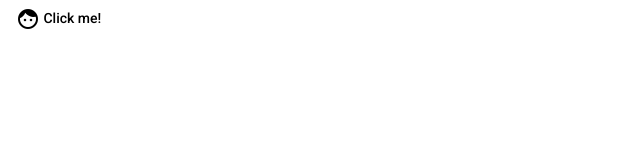
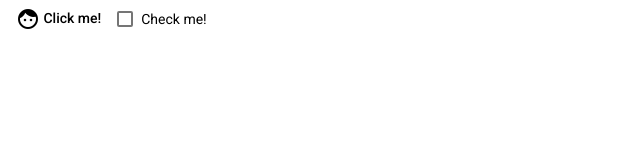
Before and after one commit to kasiakor/angular-material, an Angular app in the folder angularmaterial/: page / in a window 1280 px wide. Shown: the top 160 px of the page, without its empty margins (0-640 px from the left). Built offline with nearby package versions, Linux system fonts and the light colour scheme.

Commit message:
add checkbox from angular material

```diff
--- a/angularmaterial/src/app/app.component.html
+++ b/angularmaterial/src/app/app.component.html
@@ -2,3 +2,4 @@
   <mat-icon>face</mat-icon>
   Click me!
 </button>
+<mat-checkbox>Check me!</mat-checkbox>
--- a/angularmaterial/src/app/app.module.ts
+++ b/angularmaterial/src/app/app.module.ts
@@ -6,6 +6,8 @@ import { BrowserAnimationsModule } from '@angular/platform-browser/animations';
 
 import {MatButtonModule} from '@angular/material/button';
 import {MatIconModule} from '@angular/material/icon';
+import {MatCheckboxModule} from '@angular/material/checkbox';
+
 
 
 @NgModule({
@@ -16,7 +18,8 @@ import {MatIconModule} from '@angular/material/icon';
     BrowserModule,
     BrowserAnimationsModule,
     MatButtonModule,
-    MatIconModule
+    MatIconModule,
+    MatCheckboxModule
   ],
   providers: [],
   bootstrap: [AppComponent]
```
